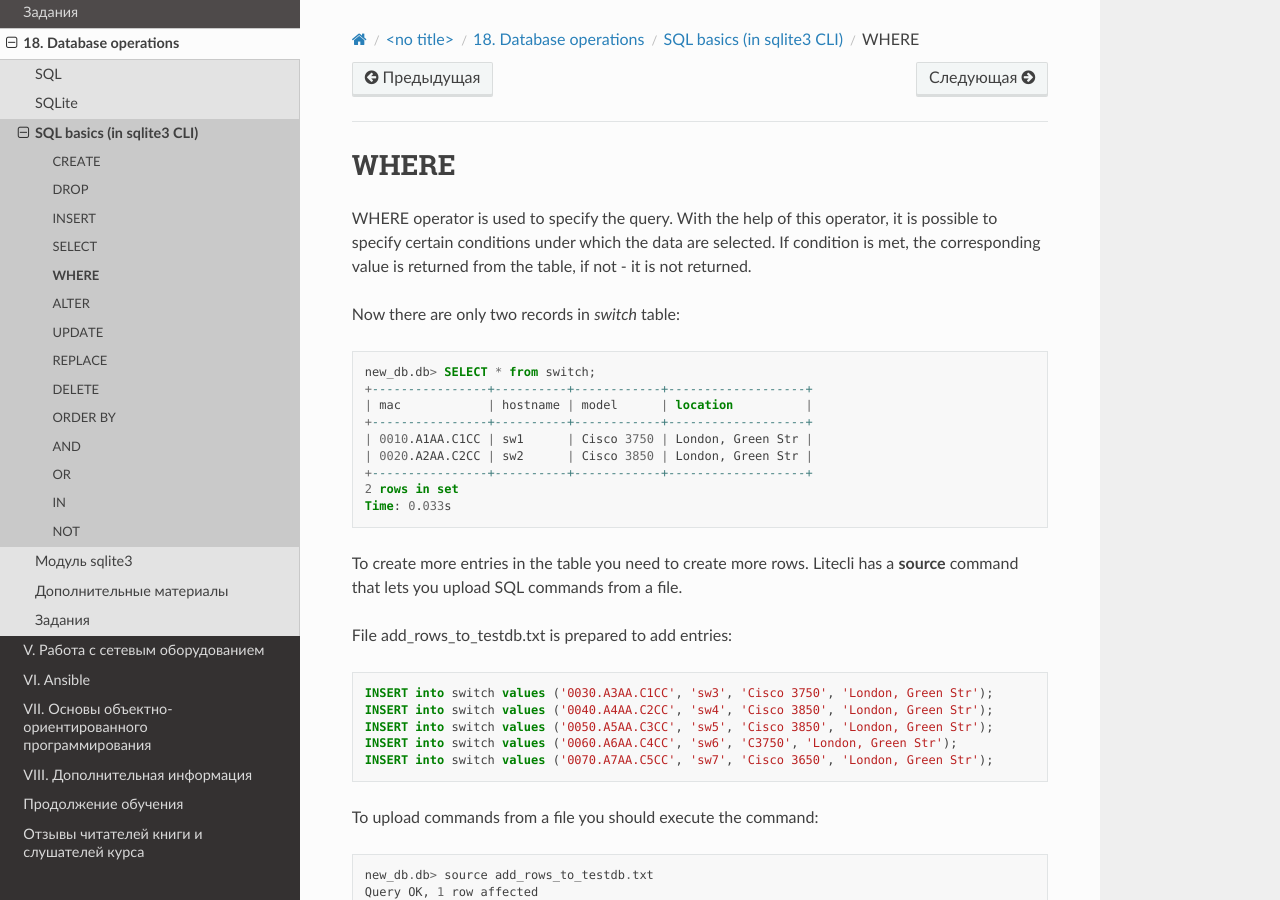
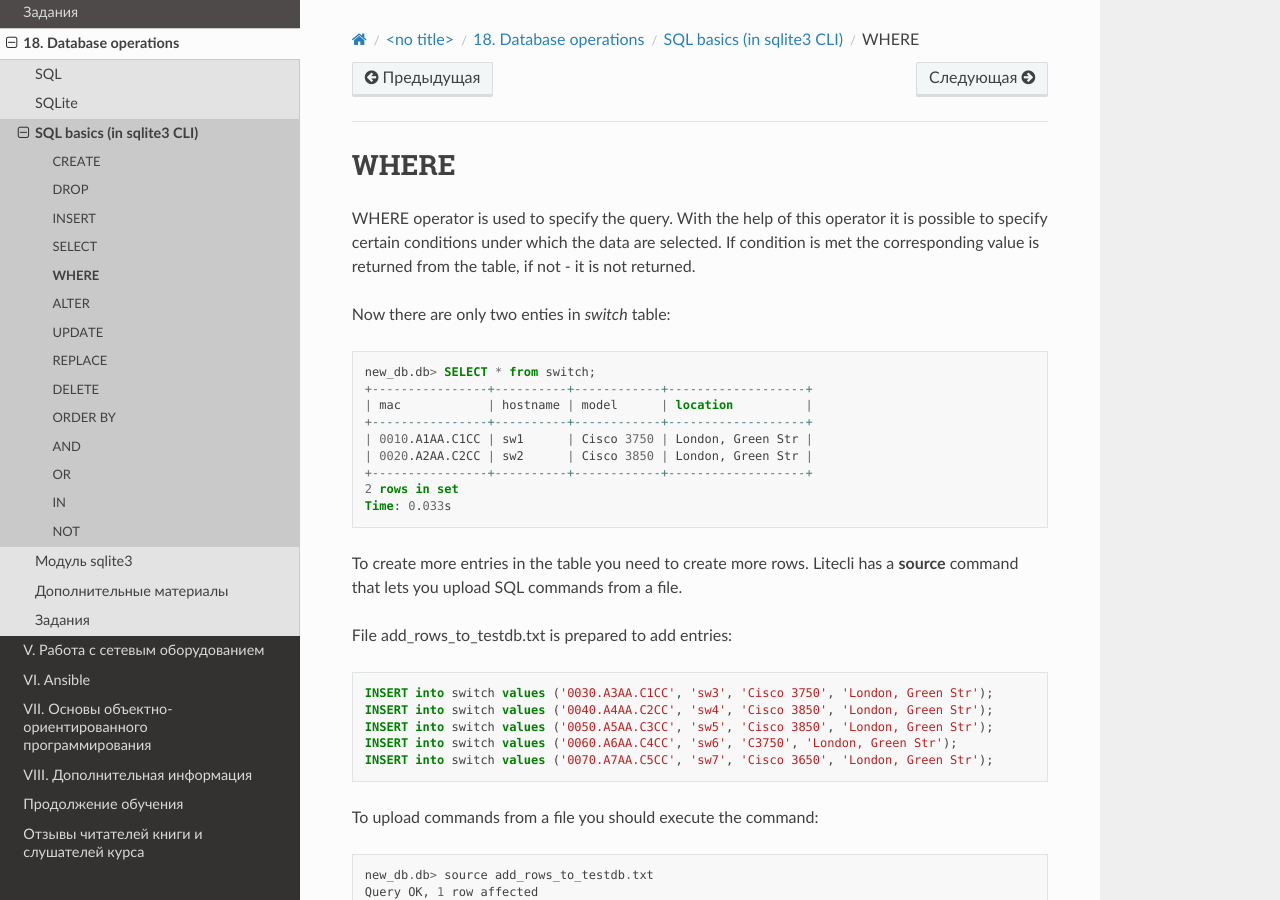
Before and after one commit to Aidar5/nattoeng, a Sphinx documentation site: the page built from docs/source/book/18_db/where.rst, in a window 1280 px wide and 900 px high. Built offline with Sphinx 7.4.7 and the Read the Docs theme 2.0.0, drawn with Linux system fonts in a browser that asks for light colours; pages that are not in the unit, such as notebooks, are missing from menus; some of the changed text lies outside the part shown.

Commit message:
Update where.rst

```diff
--- a/docs/source/book/18_db/where.rst
+++ b/docs/source/book/18_db/where.rst
@@ -1,9 +1,9 @@
 WHERE
 ~~~~~
 
-WHERE operator is used to specify the query. With the help of this operator, it is possible to specify certain conditions under which the data are selected. If condition is met, the corresponding value is returned from the table, if not - it is not returned.
+WHERE operator is used to specify the query. With the help of this operator it is possible to specify certain conditions under which the data are selected. If condition is met the corresponding value is returned from the table, if not - it is not returned.
 
-Now there are only two records in *switch* table:
+Now there are only two enties in *switch* table:
 
 .. code:: sql
 
```
Also changed, not shown: other parts of docs/source/book/18_db/where.rst (+1 -1 lines).
